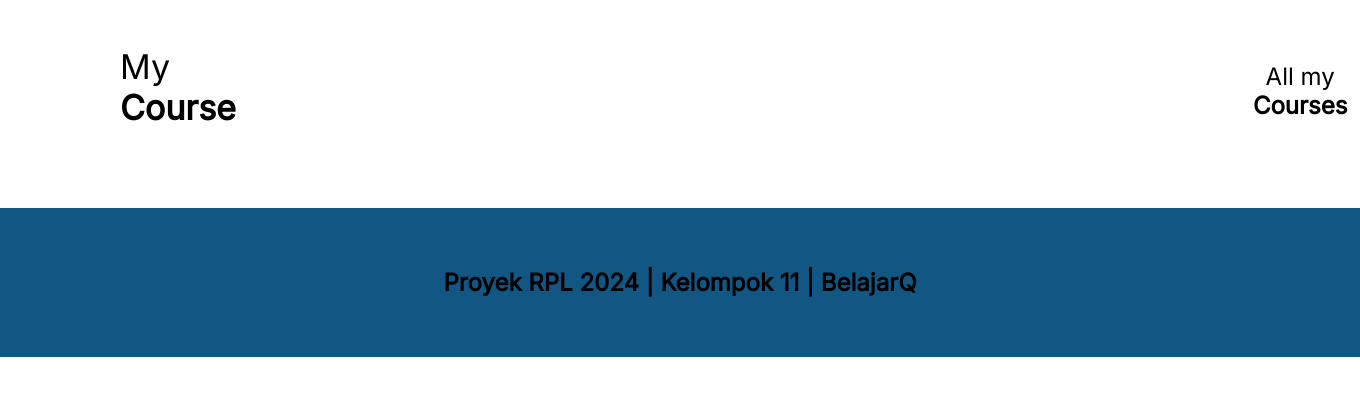
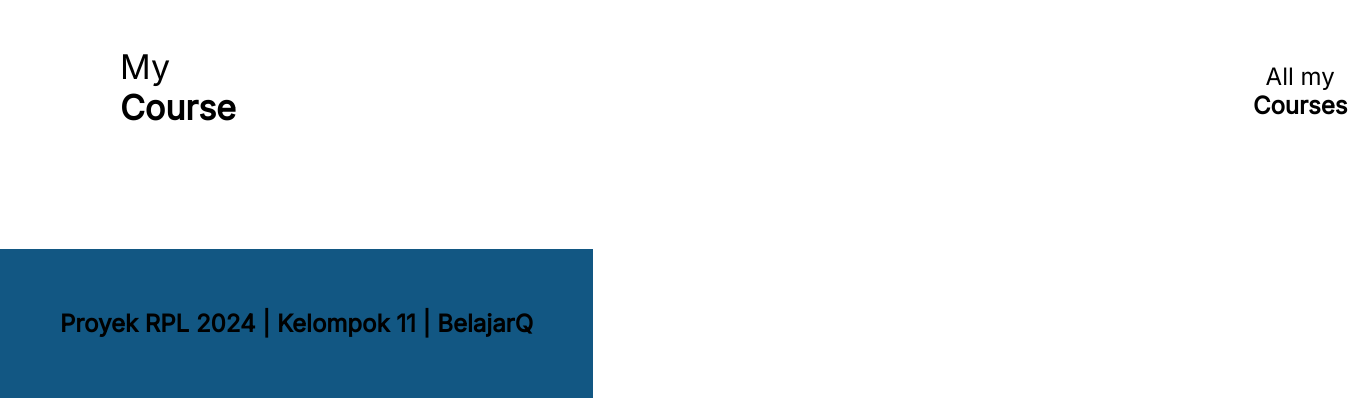
Before and after one commit to ivanank2004/BelajarQ, a PHP site: page /dashboardStudent.html in a window 1360 px wide. Shown: the part 402-800 px from the top of the page. Run offline with PHP 8.4, Linux system fonts and the light colour scheme.

Commit message:
Update dashboardStudent.css

```diff
--- a/frontend/dashboardStudent.css
+++ b/frontend/dashboardStudent.css
@@ -120,11 +120,12 @@
 
 .footer {
     margin-top: 80px;
-    display: flex;
+    position: absolute;
+    bottom: 0;
     justify-content: space-between;
     align-items: center;
     text-align: center;
-    background-color: 125783;
+    background-color: #125783;
     padding: 60px;
 }
 
```
